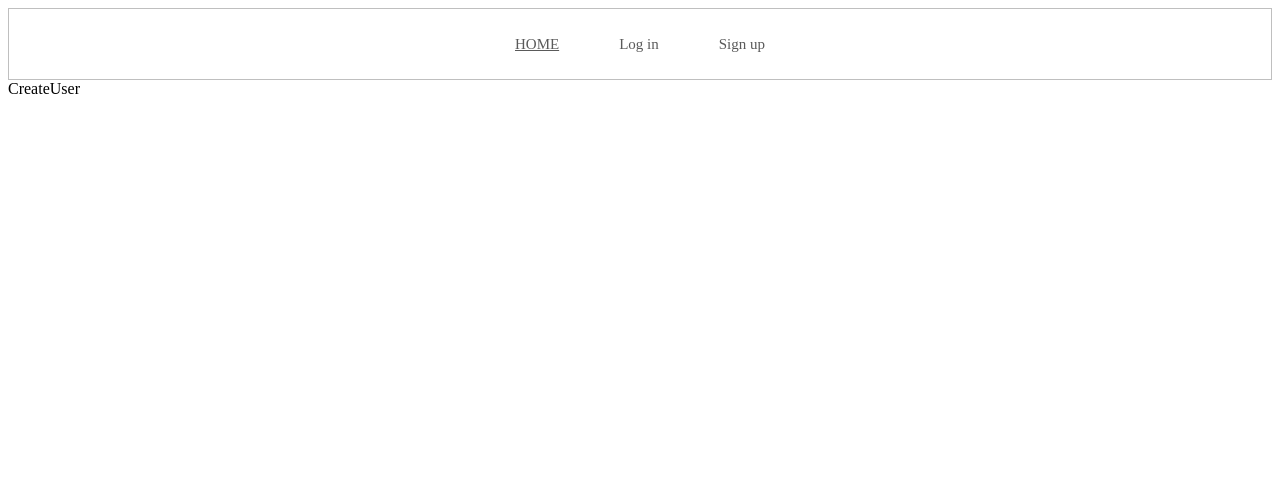
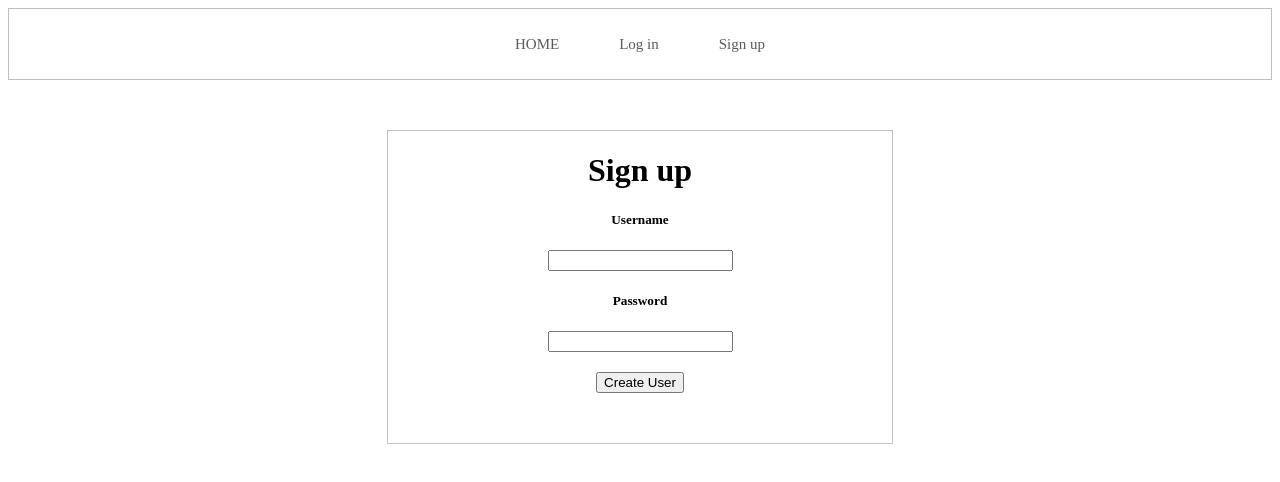
Before and after one commit to kumashi7/CS5610-Project-3-Review-App, a React (Create React App) app: page /createUser in a window 1280 px wide. Shown: the top 482 px of the page. Built offline with nearby package versions, Linux system fonts and the light colour scheme.

Commit message:
log in and sign up page

```diff
--- a/package.json
+++ b/package.json
@@ -6,6 +6,7 @@
     "@testing-library/jest-dom": "^5.16.4",
     "@testing-library/react": "^13.1.1",
     "@testing-library/user-event": "^13.5.0",
+    "axios": "^0.27.2",
     "cors": "^2.8.5",
     "express": "^4.18.0",
     "mongoose": "^6.3.1",
--- /dev/null
+++ b/src/components/createUser/createUser.css
@@ -0,0 +1,12 @@
+.container {
+    border: 1px rgb(128, 128, 128, 0.5) solid;
+    text-align: center;
+    margin-left: 30%;
+    margin-right: 30%;
+    margin-top:50px;
+    padding-bottom: 50px;
+}
+
+.click-button{
+    margin-top: 20px;
+}
--- a/src/components/createUser/createUser.jsx
+++ b/src/components/createUser/createUser.jsx
@@ -1,5 +1,52 @@
+// export default function CreateUser(props) {
+//     return (
+//         <div>CreateUser</div>
+//     )
+// }
+import React, {useState} from 'react';
+import Axios from 'axios';
+import { useNavigate } from 'react-router';
+import './createUser.css';
+
 export default function CreateUser(props) {
+
+
+    const navigate = useNavigate();
+    const [username, setUsername] = useState('');
+    const [password, setPassword] = useState('');
+
+    function createNewUser() {
+        Axios.post('/user', {username, password})
+            .then(response => {
+                console.log("Created user");
+                console.log(response.data);
+                navigate('/');
+
+            })
+            .catch(error => console.log(error));
+    }
+
     return (
-        <div>CreateUser</div>
+        <div className="container">
+            <div>
+                <h1>Sign up</h1>
+            </div>
+            <div>
+                <h5>Username</h5>
+            </div>
+            <input value={username} onChange={e => setUsername(e.target.value)} />
+            <h5>
+                Password
+            </h5>
+            <input type='password' value={password} onChange={e => setPassword(e.target.value)} />
+            <div>
+                <button onClick={createNewUser} className="click-button">
+                    Create User
+                </button>
+            </div>
+        </div>
+
     )
+
+
 }
--- /dev/null
+++ b/src/components/login/Login.css
@@ -0,0 +1,12 @@
+.container {
+    border: 1px rgb(128, 128, 128, 0.5) solid;
+    text-align: center;
+    margin-left: 30%;
+    margin-right: 30%;
+    margin-top:50px;
+    padding-bottom: 50px;
+}
+
+.click-button{
+    margin-top: 20px;
+}
--- a/src/components/login/Login.jsx
+++ b/src/components/login/Login.jsx
@@ -1,6 +1,59 @@
-export default function Login(props) {
+// export default function Login(props) {
+//     return (
+//         <div>Login</div>
+//     )
+
+// }
+
+// export default function CreateUser(props) {
+//     return (
+//         <div>CreateUser</div>
+//     )
+// }
+import React, {useState} from 'react';
+import Axios from 'axios';
+import { useNavigate } from 'react-router';
+import './Login.css';
+
+export default function CreateUser(props) {
+
+
+    const navigate = useNavigate();
+    const [username, setUsername] = useState('');
+    const [password, setPassword] = useState('');
+
+    function createNewUser() {
+        Axios.post('/user', {username, password})
+            .then(response => {
+                console.log("Created user");
+                console.log(response.data);
+                navigate('/');
+
+            })
+            .catch(error => console.log(error));
+    }
+
     return (
-        <div>Login</div>
+        <div className="container">
+            <div>
+                <h1>Log in</h1>
+            </div>
+            <div>
+                <h5>Username</h5>
+            </div>
+            <input value={username} onChange={e => setUsername(e.target.value)} />
+            <h5>
+                Password
+            </h5>
+            <input type='password' value={password} onChange={e => setPassword(e.target.value)} />
+            <div>
+                <button onClick={createNewUser} className="click-button">
+                    Create User
+                </button>
+            </div>
+        </div>
+
     )
 
+
 }
--- a/src/components/navbar/NavBar.css
+++ b/src/components/navbar/NavBar.css
@@ -19,7 +19,3 @@
     text-decoration: none;
     color: rgb(90, 90, 90);
 }
-
-.flex-nav-item:nth-child(1) {
-    text-decoration: underline;
-}
```
Also changed, not shown: routes/model/user.model.js (+18 -0 lines), routes/schema/user.schema.js (+40 -26 lines), 1 other file (tests, documents, lock files or other folders).
